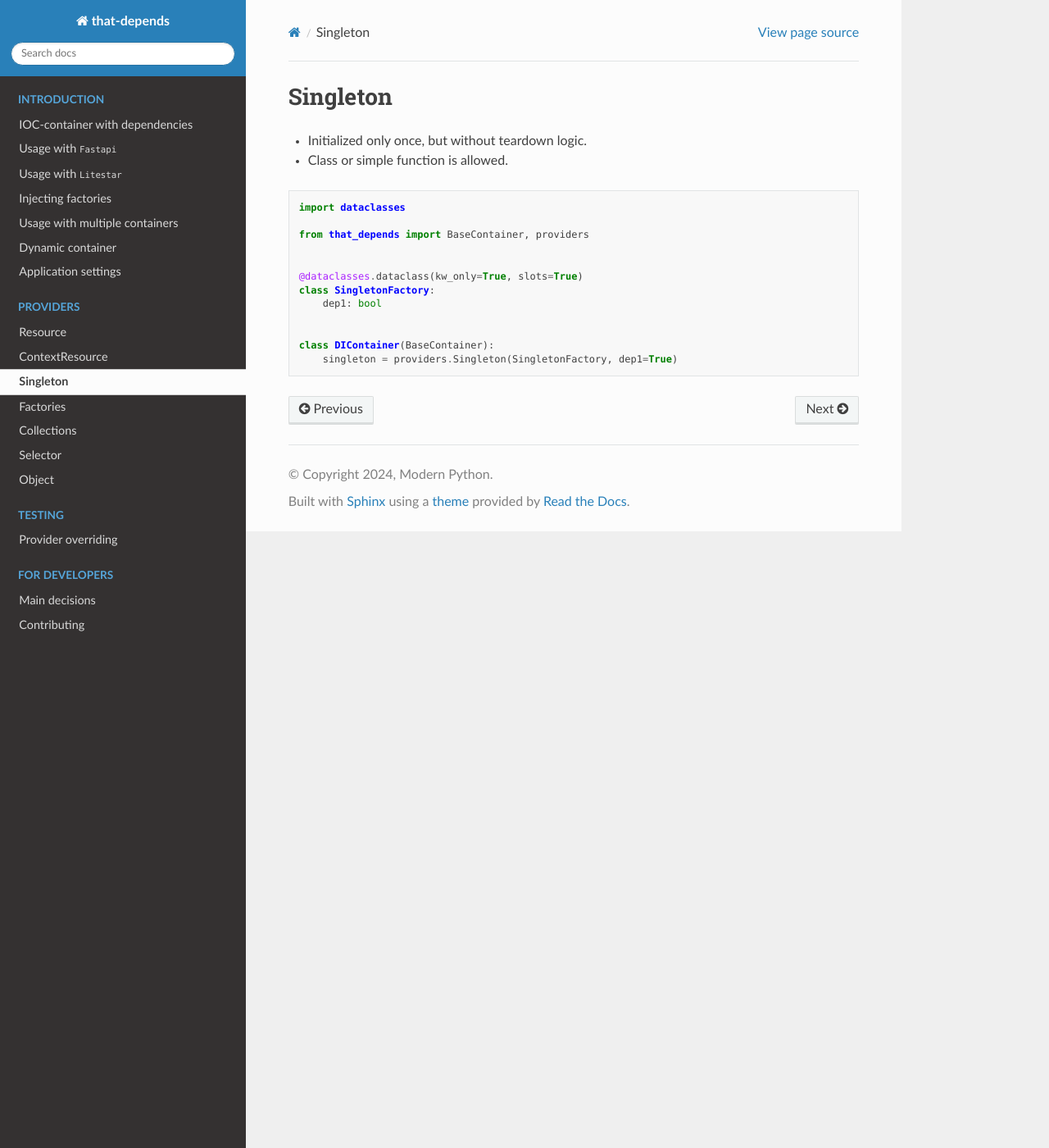
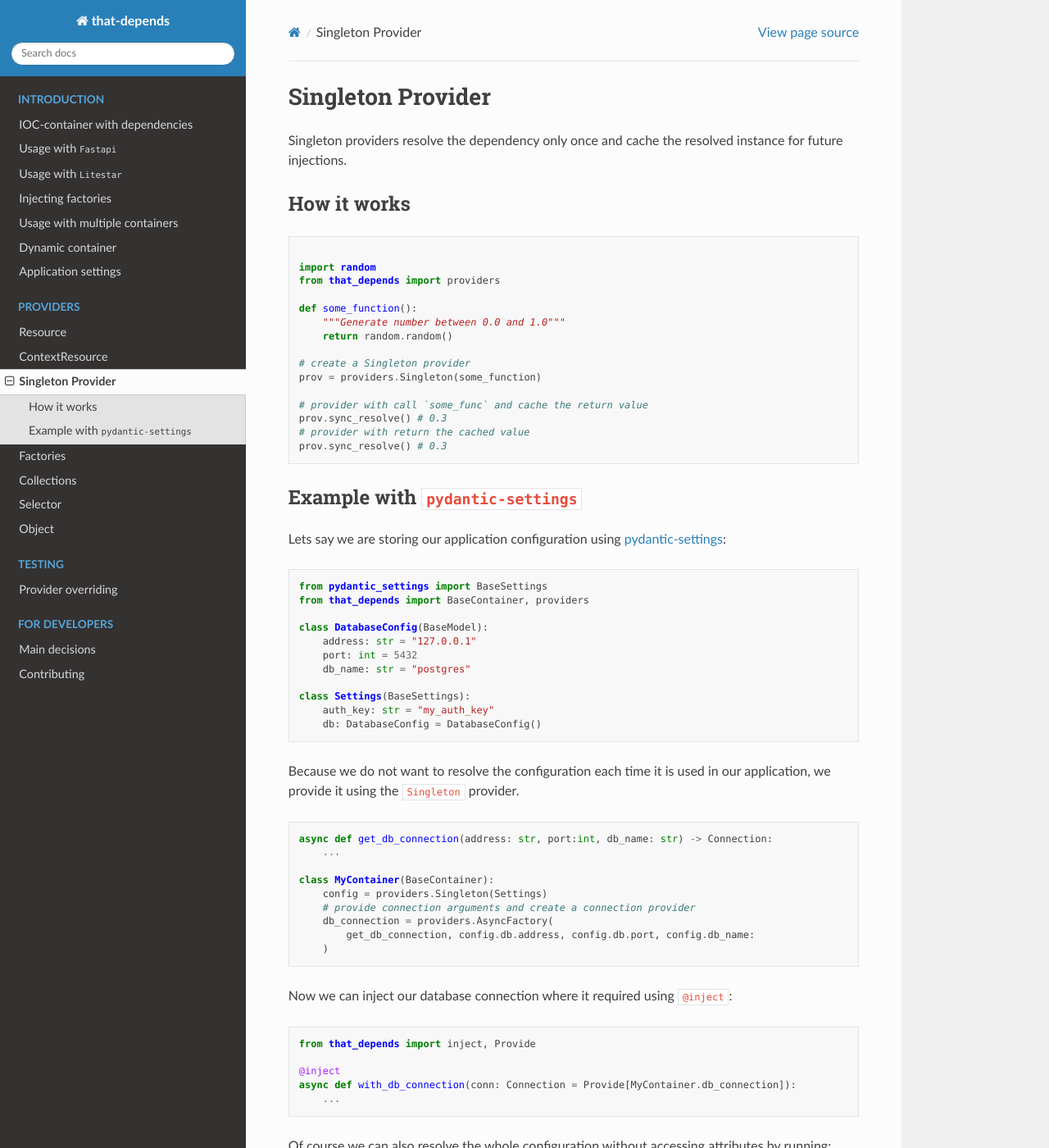
Before and after one commit to modern-python/that-depends, a Sphinx documentation site: the page built from docs/providers/singleton.md, in a window 1280 px wide and 1400 px high. Shown: the whole window at 82% size. Built offline with Sphinx 7.4.7 and the Read the Docs theme 2.0.0, drawn with Linux system fonts in a browser that asks for light colours; pages that are not in the unit, such as notebooks, are missing from menus; some of the changed text lies outside the part shown.

Commit message:
Improved documentation for singleton provider and minor fixes (#92)
* Fixed AttrGetter bug with fastapi.

* Changed AttrGetter to raise an exception.

* Rework Attrgetter exception.

* Added __init__ call for parent classes and improved some docstrings.

* Improve singleton documentation.

* Fixed typos.

* Reformatted code.

* Added pre-commit.

* Changed pre-commit to use local config.

---------

Co-authored-by: Alexander <e1634240@student.tuwien.ac.at>

````diff
--- a/docs/providers/singleton.md
+++ b/docs/providers/singleton.md
@@ -1,17 +1,77 @@
-# Singleton
-- Initialized only once, but without teardown logic.
-- Class or simple function is allowed.
+# Singleton Provider
+
+Singleton providers resolve the dependency only once and cache the resolved instance for future injections.
+
+## How it works
+
 ```python
-import dataclasses
 
+import random
+from that_depends import providers
+
+def some_function():
+    """Generate number between 0.0 and 1.0"""
+    return random.random()
+
+# create a Singleton provider
+prov = providers.Singleton(some_function)
+
+# provider with call `some_func` and cache the return value
+prov.sync_resolve() # 0.3
+# provider with return the cached value
+prov.sync_resolve() # 0.3
+```
+
+## Example with `pydantic-settings`
+
+Lets say we are storing our application configuration using [pydantic-settings](https://docs.pydantic.dev/latest/concepts/pydantic_settings/):
+
+```python
+from pydantic_settings import BaseSettings
 from that_depends import BaseContainer, providers
 
+class DatabaseConfig(BaseModel):
+    address: str = "127.0.0.1"
+    port: int = 5432
+    db_name: str = "postgres"
 
-@dataclasses.dataclass(kw_only=True, slots=True)
-class SingletonFactory:
-    dep1: bool
+class Settings(BaseSettings):
+    auth_key: str = "my_auth_key"
+    db: DatabaseConfig = DatabaseConfig()
+```
 
+Because we do not want to resolve the configuration each time it is used in our application, we provide it using the `Singleton` provider.
 
-class DIContainer(BaseContainer):
-    singleton = providers.Singleton(SingletonFactory, dep1=True)
+```python
+async def get_db_connection(address: str, port:int, db_name: str) -> Connection:
+    ...
+
+class MyContainer(BaseContainer):
+    config = providers.Singleton(Settings)
+    # provide connection arguments and create a connection provider
+    db_connection = providers.AsyncFactory(
+        get_db_connection, config.db.address, config.db.port, config.db_name:
+    )
 ```
+
+Now we can inject our database connection where it required using `@inject`:
+
+```python
+from that_depends import inject, Provide
+
+@inject
+async def with_db_connection(conn: Connection = Provide[MyContainer.db_connection]):
+    ...
+```
+
+Of course we can also resolve the whole configuration without accessing attributes by running:
+
+```python
+# sync resolution
+config: Settings = MyContainer.config.sync_resolve()
+# async resolution
+config: Settings = await MyContainer.config.async_resolve()
+# inject the configuration into a function
+async def with_config(config: Settings = Provide[MyContainer.config]):
+    assert config.auth_key == "my_auth_key"
+```
--- a/pyproject.toml
+++ b/pyproject.toml
@@ -35,6 +35,7 @@ dev-dependencies = [
     "ruff",
     "mypy==1.10.1",
     "typing-extensions",
+    "pre-commit"
 ]
 
 [build-system]
````
Also changed, not shown: .pre-commit-config.yaml (added), 7 other files.
